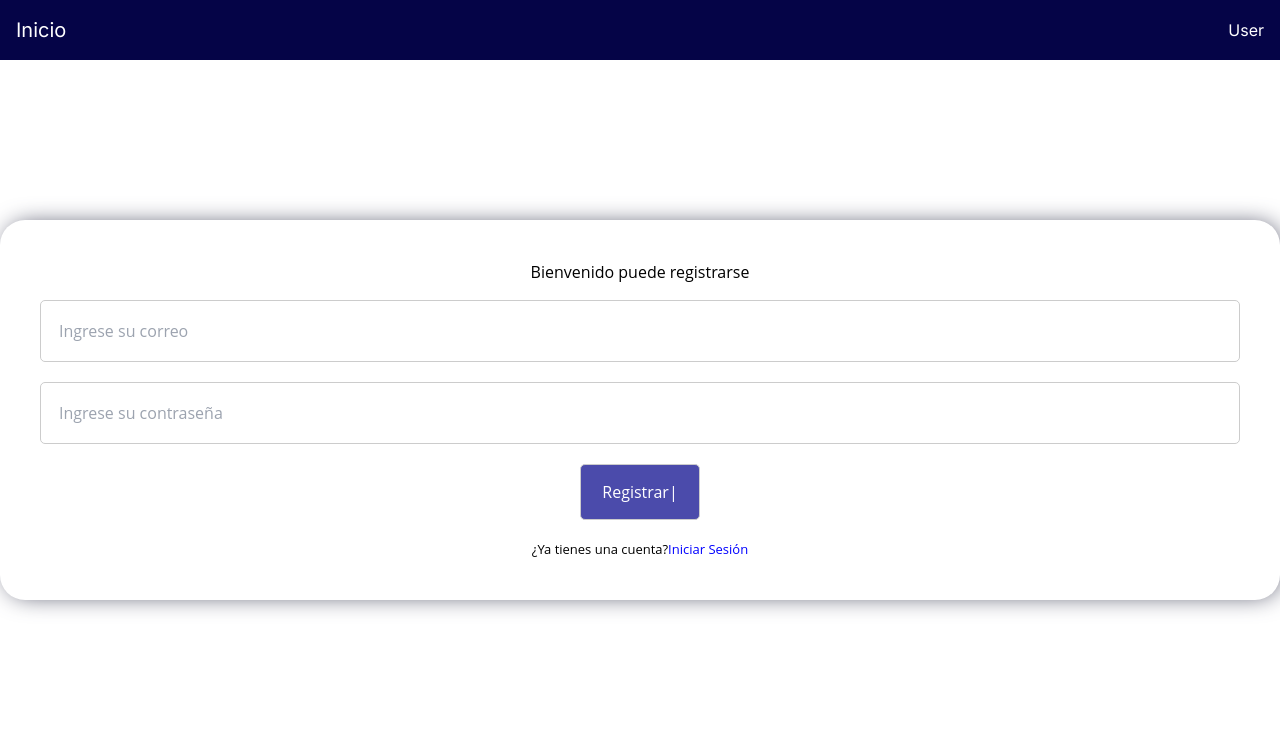
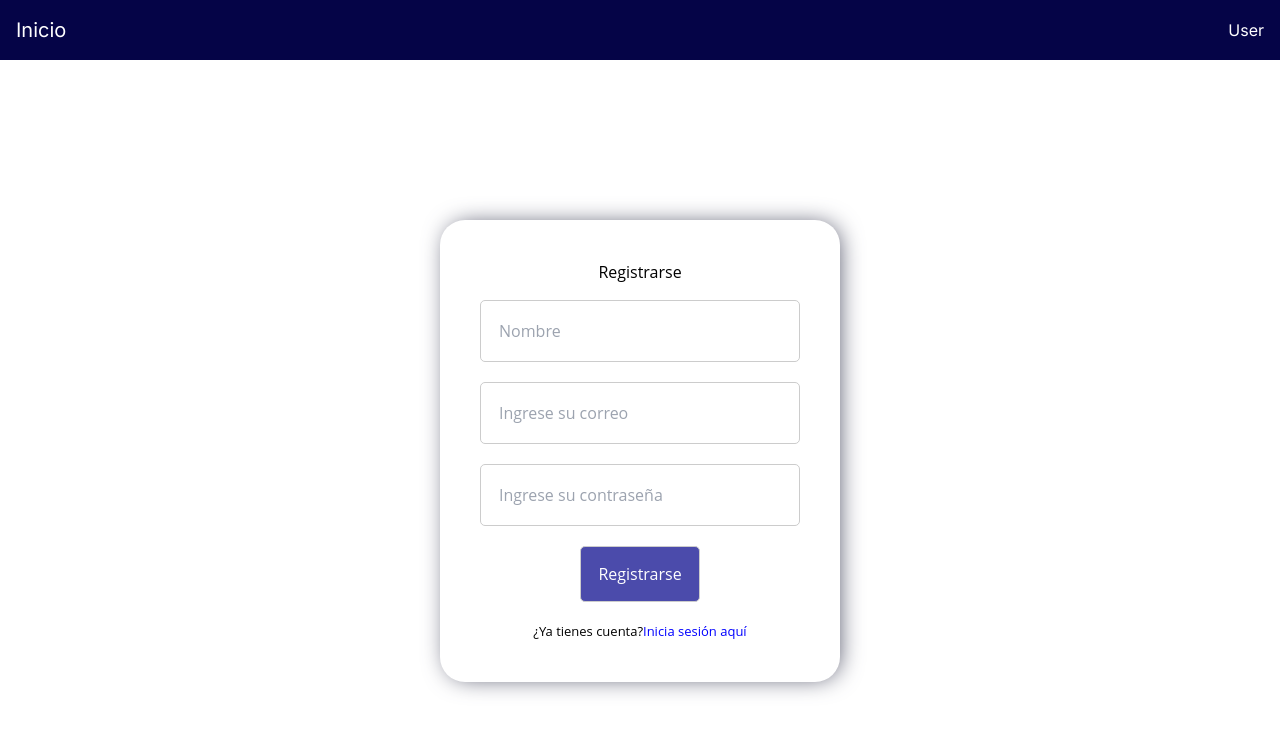
Before and after one commit to Okairi/quo-prueba-tecnica, a Next.js app: page /register in a window 1280 px wide. Shown: the top 734 px of the page. Built offline with nearby package versions, Linux system fonts and the light colour scheme.

Commit message:
refactor page register component

```diff
--- a/src/app/register/register.css
+++ b/src/app/components/AuthPage.css
@@ -1,6 +1,6 @@
 .container-form {
     margin: 20vh auto;
-    width: 400;
+    width: 400px;
     font-family: "Open Sans", sans-serif;
     background-color: #fff;
     padding: 40px;
--- /dev/null
+++ b/src/app/components/AuthPage.jsx
@@ -0,0 +1,86 @@
+import { useState } from "react";
+import "./AuthPage.css";
+import Link from "next/link";
+import { login, register } from "../services/bankService"; // Asumiendo que tienes funciones para iniciar sesión y registrarse en tu servicio
+import { useRouter } from "next/navigation";
+
+function AuthPage({ isLogin }) {
+  const [formData, setFormData] = useState({
+    name: "",
+    email: "",
+    password: "",
+  });
+  const router = useRouter();
+
+  const handleInputChange = (e) => {
+    const { name, value } = e.target;
+    setFormData({ ...formData, [name]: value });
+  };
+
+  const handleSubmit = async (e) => {
+    e.preventDefault();
+    try {
+      if (isLogin) {
+        const respLogin = await login(formData);
+        sessionStorage.setItem("idToken", respLogin.data.token);
+      } else {
+        await register(formData);
+      }
+      router.push("/");
+    } catch (error) {
+      console.log(error);
+    }
+
+    console.log("Datos del formulario:", formData);
+  };
+
+  return (
+    <section className="container-form">
+      <h2 className="text-center mb-4">
+        {isLogin ? "Iniciar sesión" : "Registrarse"}
+      </h2>
+
+      <form className="login-form form" onSubmit={handleSubmit}>
+        {!isLogin && (
+          <input
+            type="text"
+            className="input"
+            placeholder="Nombre"
+            value={formData.name}
+            onChange={handleInputChange}
+            name="name"
+          />
+        )}
+        <input
+          type="text"
+          className="input"
+          placeholder="Ingrese su correo"
+          value={formData.email}
+          onChange={handleInputChange}
+          name="email"
+        />
+        <input
+          type="password"
+          className="input"
+          name="password"
+          placeholder="Ingrese su contraseña"
+          value={formData.password}
+          onChange={handleInputChange}
+        />
+
+        <button type="submit" className="button">
+          {isLogin ? "Ingresar" : "Registrarse"}
+        </button>
+
+        <span className="redirect text-[13px]">
+          {isLogin ? "¿No tienes cuenta?" : "¿Ya tienes cuenta?"}
+          <Link className="text-[blue]" href={isLogin ? "/register" : "/login"}>
+            {isLogin ? "Regístrate aquí" : "Inicia sesión aquí"}
+          </Link>
+        </span>
+      </form>
+    </section>
+  );
+}
+
+export default AuthPage;
--- a/src/app/login/page.jsx
+++ b/src/app/login/page.jsx
@@ -1,66 +1,9 @@
 "use client";
-import { useState } from "react";
-import "./login.css";
-import Link from "next/link";
-import { login } from "../services/bankService";
-import { useRouter } from "next/navigation";
+
+import AuthPage from "../components/AuthPage";
 
 function LoginPage() {
-  const [formData, setFormData] = useState({ email: "", password: "" });
-
-  const router = useRouter();
-  const handleInputChange = (e) => {
-    const { name, value } = e.target;
-    setFormData({ ...formData, [name]: value });
-  };
-  const handleSubmit = async (e) => {
-    e.preventDefault();
-    try {
-      const respLogin = await login(formData);
-      sessionStorage.setItem("idToken", respLogin.data.token);
-      router.push("/");
-    } catch (error) {
-      console.log(error);
-    }
-
-    console.log("Datos del formulario:", formData);
-  };
-
-  return (
-    <section className="container-form">
-      <h2 className="text-center mb-4">Bienvenido, puede iniciar sesión</h2>
-
-      <form className="login-form form" onSubmit={handleSubmit}>
-        <input
-          type="text"
-          className="input"
-          placeholder="Ingrese su correo"
-          value={formData.email}
-          onChange={handleInputChange}
-          name="email"
-        />
-        <input
-          type="password"
-          className="input"
-          name="password"
-          placeholder="Ingrese su contraseña"
-          value={formData.password}
-          onChange={handleInputChange}
-        />
-
-        <button type="submit" className="button">
-          Ingresar
-        </button>
-
-        <span className="redirect text-[13px]">
-          ¿Todavía no tienes cuenta?
-          <Link className="text-[blue]" href={"/register"}>
-            Registraté aquí
-          </Link>
-        </span>
-      </form>
-    </section>
-  );
+  return <AuthPage isLogin={true}></AuthPage>;
 }
 
 export default LoginPage;
--- a/src/app/register/page.jsx
+++ b/src/app/register/page.jsx
@@ -1,32 +1,8 @@
-import "./register.css";
-import Link from "next/link";
+"use client";
+import AuthPage from "../components/AuthPage";
 
 function RegisterPage() {
-  return (
-    <section className="container-form">
-      <h2 className="text-center mb-4">Bienvenido puede registrarse</h2>
-
-      <form className="login-form form">
-        <input type="text" className="input" placeholder="Ingrese su correo" />
-        <input
-          type="password"
-          className="input"
-          placeholder="Ingrese su contraseña"
-        />
-
-        <button type="submit" className="button">
-          Registrar|
-        </button>
-
-        <span className="redirect text-[13px]">
-          ¿Ya tienes una cuenta?
-          <Link className="text-[blue]" href={"/login"}>
-            Iniciar Sesión
-          </Link>
-        </span>
-      </form>
-    </section>
-  );
+  return <AuthPage isLogin={false}></AuthPage>;
 }
 
 export default RegisterPage;
```
